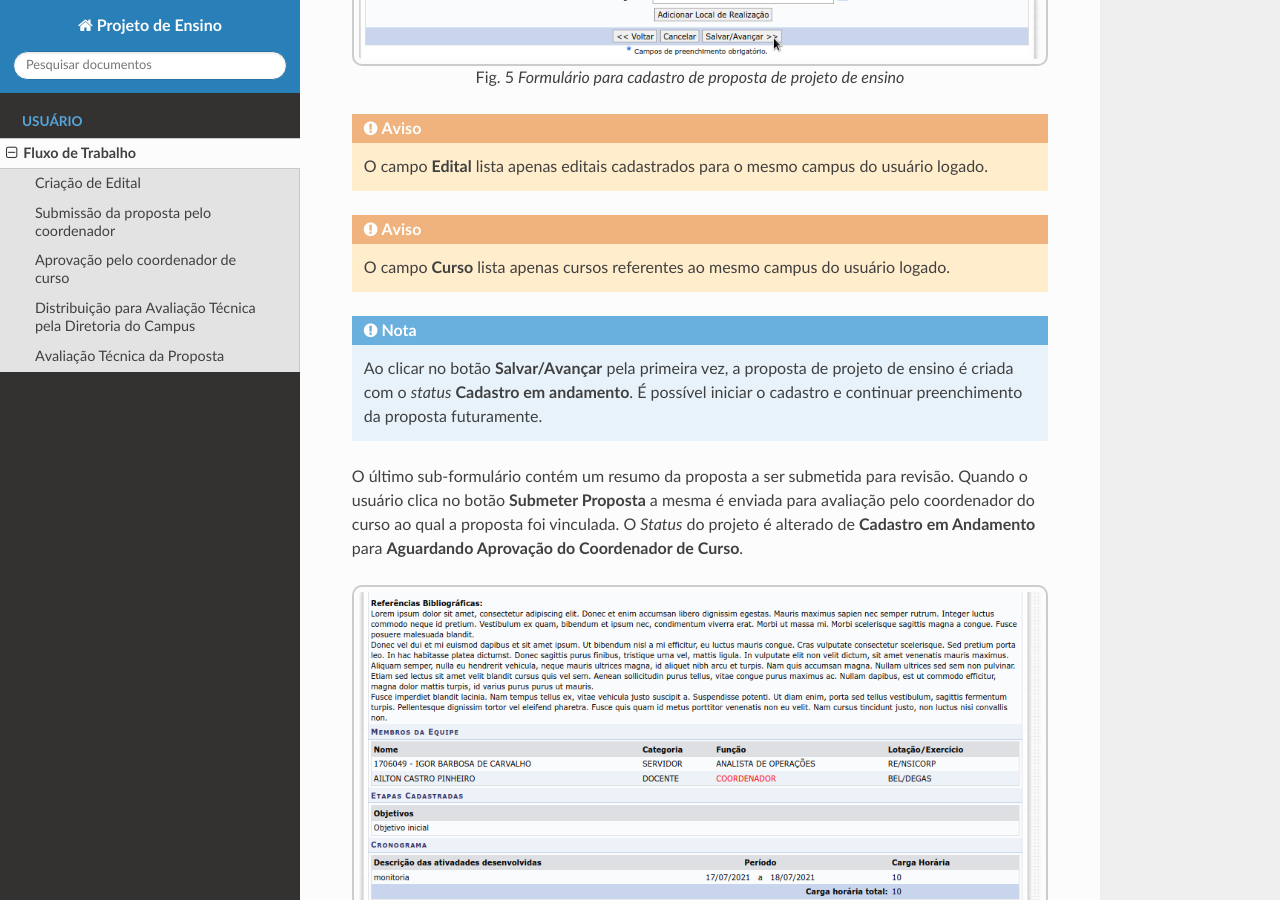
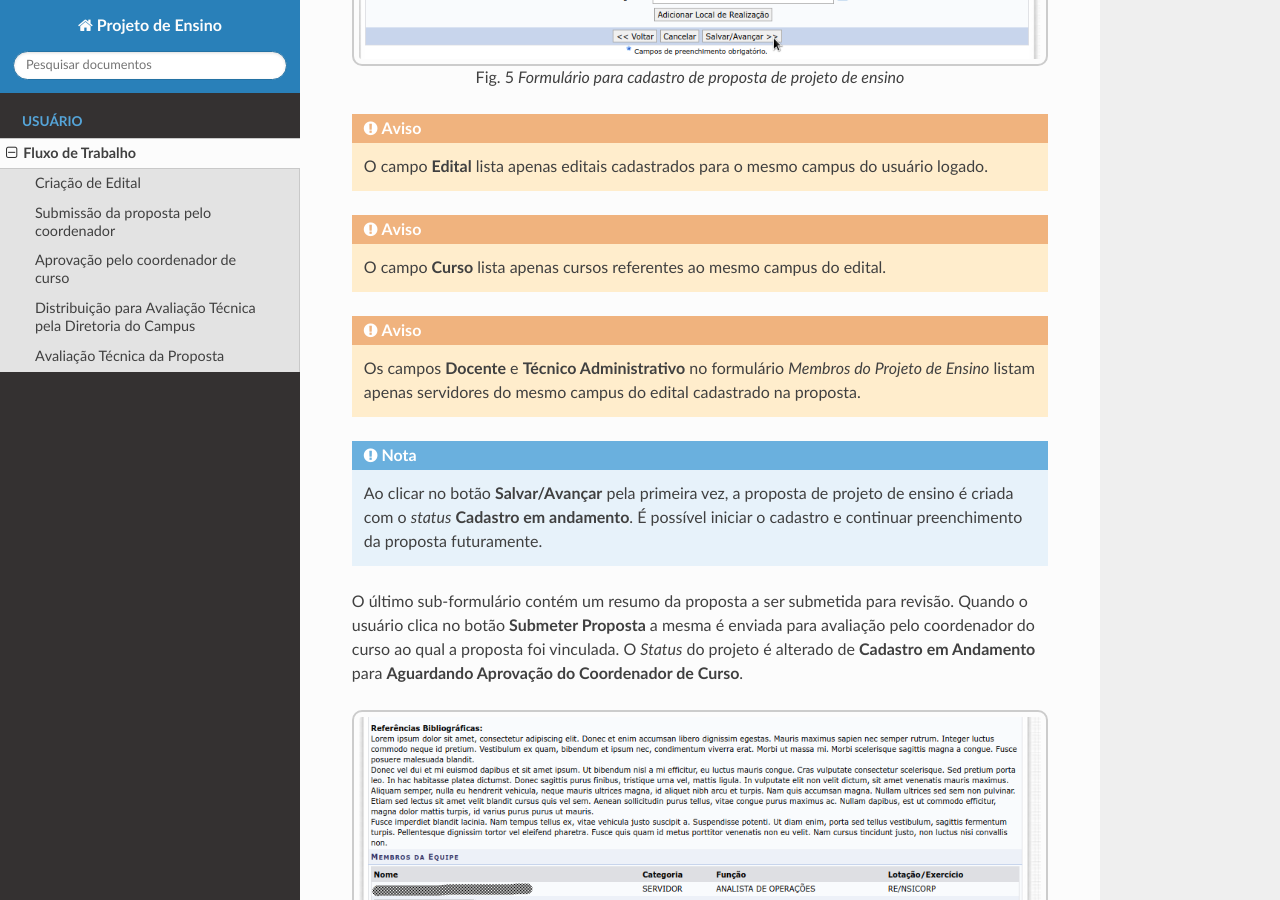
Before and after one commit to djangonauta/projeto-ensino-docs, a Sphinx documentation site: the page built from docs/fluxo.rst, in a window 1280 px wide and 900 px high, scrolled down 3705 px. Built offline with Sphinx 7.4.7 and the Read the Docs theme 2.0.0, drawn with Linux system fonts in a browser that asks for light colours.

Commit message:
docs: documentação atualizada

```diff
--- a/docs/fluxo.rst
+++ b/docs/fluxo.rst
@@ -86,7 +86,12 @@ no botão **Adicionar Local de Realização** antes de clicar no botão **Salvar
 
 
 .. warning::
-    O campo **Curso** lista apenas cursos referentes ao mesmo campus do usuário logado.
+    O campo **Curso** lista apenas cursos referentes ao mesmo campus do edital.
+
+
+.. warning::
+    Os campos **Docente** e **Técnico Administrativo** no formulário *Membros do Projeto de Ensino* listam
+    apenas servidores do mesmo campus do edital cadastrado na proposta.
 
 
 .. note::
```
Also changed, not shown: docs/_static/img/usuario/submeter-proposta.png.
